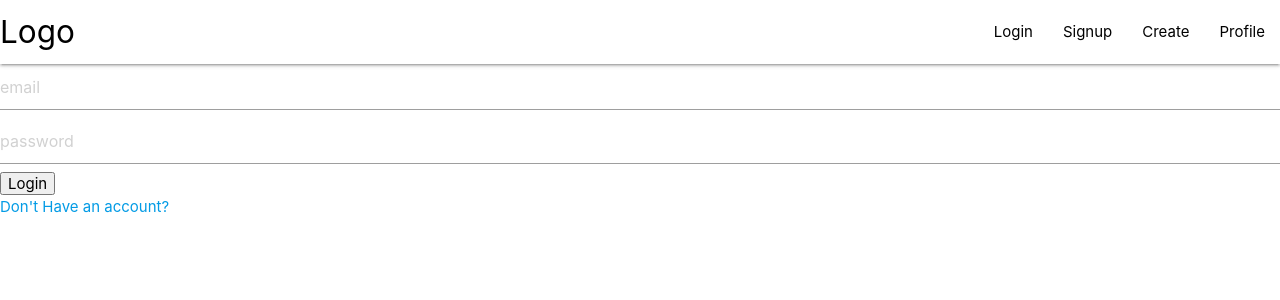
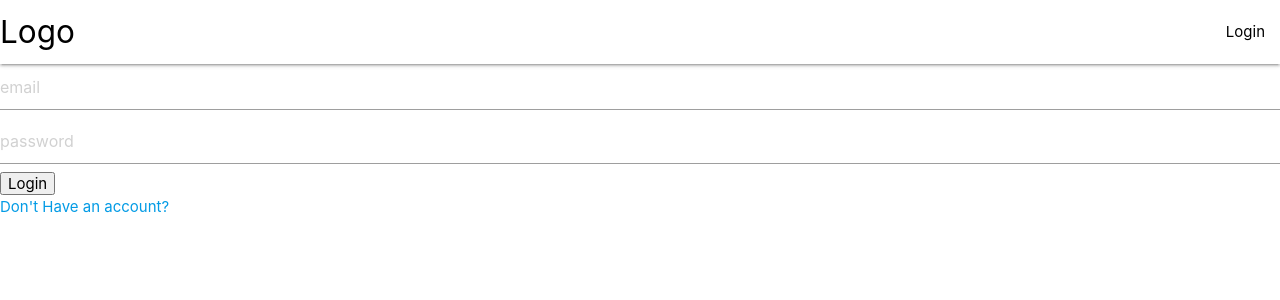
Before and after one commit to rwiteshbera/StoryVerse, a React (Vite) app in the folder client/: page /login in a window 1280 px wide. Shown: the top 300 px of the page. Built offline with nearby package versions, Linux system fonts and the light colour scheme.

Commit message:
Updated login redirection

```diff
--- a/client/src/App.jsx
+++ b/client/src/App.jsx
@@ -1,16 +1,28 @@
-import React from "react";
+import React, {useEffect} from "react";
 import Navbar from "./components/Navbar/Navbar";
-import { BrowserRouter, Route, Routes } from "react-router-dom";
+import {Route, Routes, useNavigate} from "react-router-dom";
 import Home from "./components/Home/Home";
 import Login from "./components/Login/Login";
 import Signup from "./components/Signup/Signup";
 import Profile from "./components/Profile/Profile";
 import CreatePost from "./components/Home/CreatePost";
+import NotFound from "./components/404NotFound/NotFound";
+
 
 const App = () => {
+  const navigate = useNavigate();
+
+  useEffect(() => {
+    const user = localStorage.getItem('user');
+    if(user) {
+      navigate('/');
+    } else {
+      navigate('/login');
+    }
+  }, [])
+
   return (
     <>
-      <BrowserRouter>
         <Navbar />
         <Routes>
           <Route path="/" element={<Home />}></Route>
@@ -18,8 +30,8 @@ const App = () => {
           <Route path="/signup" element={<Signup />}></Route>
           <Route path="/create" element={<CreatePost />}></Route>
           <Route path="/profile" element={<Profile />}></Route>
+          <Route path="*" element={<NotFound />}></Route>
         </Routes>
-      </BrowserRouter>
     </>
   );
 };
--- /dev/null
+++ b/client/src/components/404NotFound/NotFound.jsx
@@ -0,0 +1,11 @@
+import React from 'react'
+import { Navigate } from 'react-router-dom'
+
+const NotFound = () => {
+  return (
+    // <div><h1>NotFound</h1></div>
+    <Navigate to="/" /> // It will navigate to the Homepage
+  )
+}
+
+export default NotFound
--- a/client/src/components/Login/Login.jsx
+++ b/client/src/components/Login/Login.jsx
@@ -24,10 +24,12 @@ const Login = () => {
       const {data} = await axios.post('http://localhost:5050/signin', {email, password}, axiosConfig);
 
       localStorage.setItem("token", `Bearer ${data.token}`)
+      localStorage.setItem("user", `${data.name}`)
 
       console.log("Logged in successfully!")
 
       navigate('/');
+
     } catch (error) {
       console.log("ERROR" + error);
     }
--- a/client/src/components/Navbar/Navbar.jsx
+++ b/client/src/components/Navbar/Navbar.jsx
@@ -1,21 +1,24 @@
 import React from "react";
 import "./Navbar.css";
-import { Link } from "react-router-dom";
+import { Link, useNavigate } from "react-router-dom";
 
-const Navbar = () => {
+const LoggedIn = () => {
+  let navigate = useNavigate();
+
+  const logOut = () => {
+    localStorage.removeItem('token');
+    localStorage.removeItem('user');
+  }
   return (
     <>
       <nav>
         <div className="nav-wrapper white">
-          <Link  to="/" className="brand-logo left">
+          <Link to="/" className="brand-logo left">
             Logo
           </Link>
           <ul id="nav-mobile" className="right hide-on-med-and-down">
-            <li>
-              <Link to="/login">Login</Link>
-            </li>
-            <li>
-              <Link to="/signup">Signup</Link>
+            <li onClick={logOut}>
+              <Link to='/login'>Logout</Link>
             </li>
             <li>
               <Link to="/create">Create</Link>
@@ -28,6 +31,33 @@ const Navbar = () => {
       </nav>
     </>
   );
+}
+
+const NotLoggedIn = () => {
+  return (
+    <>
+      <nav>
+        <div className="nav-wrapper white">
+          <Link to="/" className="brand-logo left">
+            Logo
+          </Link>
+          <ul id="nav-mobile" className="right hide-on-med-and-down">
+            <li>
+              <Link to="/login">Login</Link>
+            </li>
+          </ul>
+        </div>
+      </nav>
+    </>
+  );
+}
+
+const Navbar = () => {
+  const user = localStorage.getItem('user');
+
+  return (
+    (user === null ? <NotLoggedIn/> : <LoggedIn/>)
+  )
 };
 
 export default Navbar;
--- a/client/src/components/Profile/Profile.jsx
+++ b/client/src/components/Profile/Profile.jsx
@@ -1,9 +1,10 @@
-import React from "react";
+import React, { useEffect } from "react";
 import "./Profile.css";
 
 import ProfilePic from "./profile.jpg";
 
 const Profile = () => {
+
   return (
     <>
       <div>
--- a/client/src/components/Signup/Signup.jsx
+++ b/client/src/components/Signup/Signup.jsx
@@ -1,9 +1,10 @@
 import React, { useState } from "react";
 import "./signup.css";
-import { Link } from "react-router-dom";
+import { Link, useNavigate } from "react-router-dom";
 import axios from "axios";
 
 const Signup = () => {
+  let navigate = useNavigate();
   const [name, setName] = useState("");
   const [email, setEmail] = useState("");
   const [password, setPassword] = useState("");
@@ -22,6 +23,8 @@ const Signup = () => {
       const {data} = await axios.post('http://localhost:5050/signup', {name, email, password}, axiosConfig);
 
       console.log(JSON.stringify(data))
+      navigate('/');
+
     } catch (error) {
       console.log("ERROR" + error);
     }
--- a/client/src/main.jsx
+++ b/client/src/main.jsx
@@ -1,10 +1,13 @@
-import React from 'react'
-import ReactDOM from 'react-dom/client'
-import App from './App'
-import './index.css'
+import React from "react";
+import ReactDOM from "react-dom/client";
+import { BrowserRouter } from "react-router-dom";
+import App from "./App";
+import "./index.css";
 
-ReactDOM.createRoot(document.getElementById('root')).render(
+ReactDOM.createRoot(document.getElementById("root")).render(
   <React.StrictMode>
-    <App />
+    <BrowserRouter>
+      <App />
+    </BrowserRouter>
   </React.StrictMode>
-)
+);
```
Also changed, not shown: 1 other file (tests, documents, lock files or other folders).
